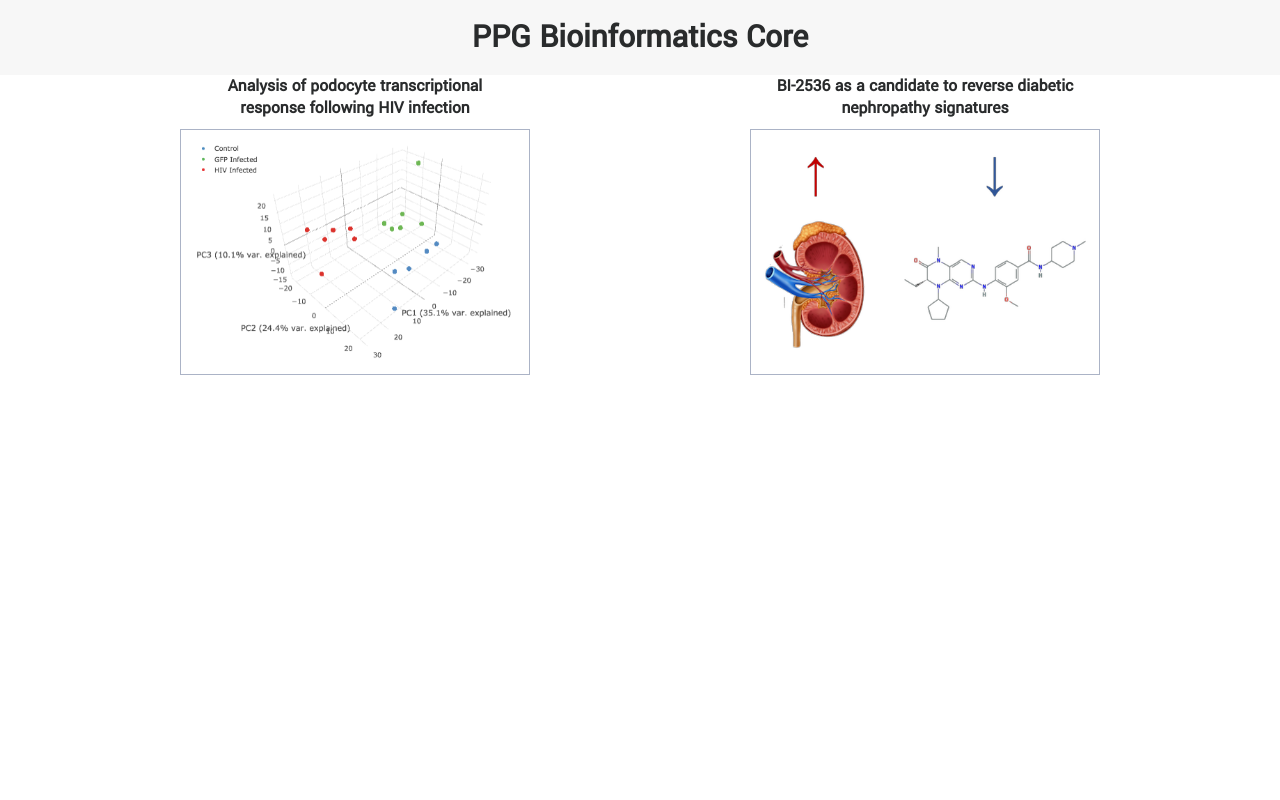
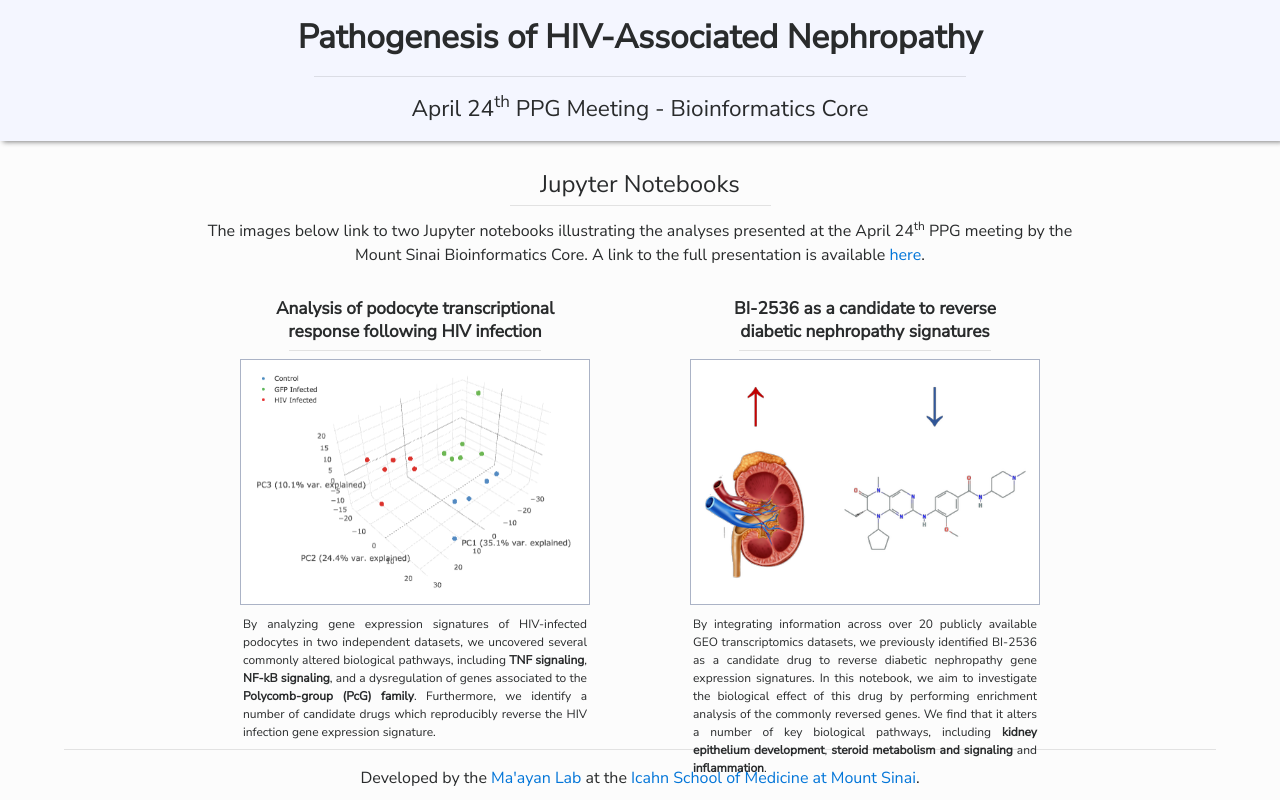
Before and after one commit to MaayanLab/ppg-core, a plain HTML site: page index.html in a window 1280 px wide. Drawn offline with nearby package versions, Linux system fonts and the light colour scheme; a script that the page names is missing.

Commit message:
Added index.html

```diff
--- a/index.html
+++ b/index.html
@@ -5,31 +5,54 @@
 	<script src="https://code.jquery.com/jquery-3.1.1.slim.min.js" integrity="sha384-A7FZj7v+d/sdmMqp/nOQwliLvUsJfDHW+k9Omg/a/EheAdgtzNs3hpfag6Ed950n" crossorigin="anonymous"></script>
 	<script src="https://cdnjs.cloudflare.com/ajax/libs/tether/1.4.0/js/tether.min.js" integrity="sha384-DztdAPBWPRXSA/3eYEEUWrWCy7G5KFbe8fFjk5JAIxUYHKkDx6Qin1DkWx51bBrb" crossorigin="anonymous"></script>
 	<script src="https://maxcdn.bootstrapcdn.com/bootstrap/4.0.0-alpha.6/js/bootstrap.min.js" integrity="sha384-vBWWzlZJ8ea9aCX4pEW3rVHjgjt7zpkNpZk+02D9phzyeVkE+jo0ieGizqPLForn" crossorigin="anonymous"></script>
-	<link href="https://fonts.googleapis.com/css?family=Yantramanav" rel="stylesheet">
+	<link href="https://fonts.googleapis.com/css?family=Nunito+Sans" rel="stylesheet">
 	<link rel="stylesheet" href="style.css">
 	<title>PPG Bioinformatics Core</title>
 </head>
 <body>
-    <nav class="navbar navbar-light bg-faded">
+    <nav class="navbar navbar-light">
         <div class="container text-center">
-	        <div id="title">PPG Bioinformatics Core</div>
+	        <div id="title">Pathogenesis of HIV-Associated Nephropathy</div>
+	        <hr class="my-2" width="75%">
+	        <div id="subtitle">April 24<sup>th</sup> PPG Meeting - Bioinformatics Core</div>
         </div>
     </nav>
     <div id="main-container" class="container-fluid">
     	<div class="container">
-	    	<div class="row">
+	    	<div id="introduction-row" class="row">
+		    	<div class="col-md-12 text-center">
+			    	<div class="h4">Jupyter Notebooks</div>
+			    	<hr class="my-2" width="30%">
+			    	<div id="intro-text">The images below link to two Jupyter notebooks illustrating the analyses presented at the April 24<sup>th</sup> PPG meeting by the Mount Sinai Bioinformatics Core.  A link to the full presentation is available <a href="https://drive.google.com/open?id=0B46LT_Hxo_TtZ0JlbFZnXzk5U28">here</a>.</div>
+		    	</div>
 	    	</div>
 	    	<div id="notebook-row" class="row">
 		    	<div class="col-md-6">
 		    		<div class="notebook-title">Analysis of podocyte transcriptional response following HIV infection</div>
-		    		<a href="#"><img id="hivan-image" class="notebook-image" src="img/hivan.png"></a>
+		    		<hr class="my-2" width="60%">
+		    		<div class="link-wrapper">
+			    		<a href="http://nbviewer.jupyter.org/github/MaayanLab/ppg-core/blob/master/hivan/HIVAN%20Report.ipynb"><img id="hivan-image" class="notebook-image" src="img/hivan.png"></a>
+		    		</div>
+		    		<div class="notebook-description">
+		    			By analyzing gene expression signatures of HIV-infected podocytes in two independent datasets, we uncovered several commonly altered biological pathways, including <b>TNF signaling</b>, <b>NF-kB signaling</b>, and a dysregulation of genes associated to the <b>Polycomb-group (PcG) family</b>.  Furthermore, we identify a number of candidate drugs which reproducibly reverse the HIV infection gene expression signature.
+		    		</div>
 		    	</div>
 		    	<div class="col-md-6">
 		    		<div class="notebook-title">BI-2536 as a candidate to reverse diabetic nephropathy signatures</div>
-		    		<a href="#"><img id="bi2536-image" class="notebook-image" src="img/bi2536.png"></a>
+		    		<hr class="my-2" width="60%">
+		    		<div class="link-wrapper">
+			    		<a href="http://nbviewer.jupyter.org/github/MaayanLab/ppg-core/blob/master/bi-2536/BI-2536%20Report.ipynb"><img id="bi2536-image" class="notebook-image" src="img/bi2536.png"></a>
+		    		</div>
+		    		<div class="notebook-description">
+			    		By integrating information across over 20 publicly available GEO transcriptomics datasets, we previously identified BI-2536 as a candidate drug to reverse diabetic nephropathy gene expression signatures.  In this notebook, we aim to investigate the biological effect of this drug by performing enrichment analysis of the commonly reversed genes. We find that it alters a number of key biological pathways, including <b>kidney epithelium development</b>, <b>steroid metabolism and signaling</b> and <b>inflammation</b>.
+		    		</div>
 		    	</div>
 	    	</div>
     	</div>
     </div>
+    <div id="footer" class="text-center">
+    	<hr width="90%">
+		Developed by the <a href="http://icahn.mssm.edu/research/labs/maayan-laboratory">Ma'ayan Lab</a> at the <a href="http://icahn.mssm.edu/">Icahn School of Medicine at Mount Sinai</a>.
+    </div>
 </body>
 </html>
--- a/style.css
+++ b/style.css
@@ -1,10 +1,12 @@
 body {
-	font-family: 'Yantramanav', sans-serif;
+	font-family: 'Nunito Sans', sans-serif;
+	background-color: #fcfcfc;
+	height: 100%;
 }
 
 .navbar {
-	height: 75px;
-	line-height: 60px;
+	background-color: #f4f6ff;
+	box-shadow: 3px 1px 5px grey;
 }
 
 #title {
@@ -12,6 +14,13 @@ body {
 	margin: auto;
 	font-size: 25pt;
 	font-weight: 800;
+	padding: 5px;
+}
+
+#subtitle {
+	font-size: 17pt;
+	font-weight: 100;
+	padding: 7px 0;
 }
 
 #title:hover {
@@ -26,18 +35,50 @@ body {
 	width: 300px;
 	text-align: center;
 	margin: auto;
-	line-height: normal;
-	padding-bottom: 10px;
+	line-height: 1.3;
 }
 
 .notebook-image {
-	width: 350px;
 	border: 1px solid #abb3c6;
-	margin: auto;
-	display: block;
+	width: 100%;
 }
 
 .notebook-image:hover {
 	opacity: 0.5;
 	transition: 0.5s;
 }
+
+#footer {
+	position: absolute;
+	bottom: 0;
+	width: 100%;
+	padding-bottom: 10px;
+}
+
+#introduction-row {
+	padding: 30px 0;
+}
+
+.link-wrapper {
+	width: 350px;
+	margin: auto;
+}
+
+.container {
+	width: 900px;
+}
+
+#notebook-row {
+}
+
+#intro-text {
+	padding-top: 5px;
+}
+
+.notebook-description {
+	width: 350px;
+	text-align: justify;
+	font-size: 9pt;
+	margin: auto;
+	padding: 10px 3px;
+}
```
